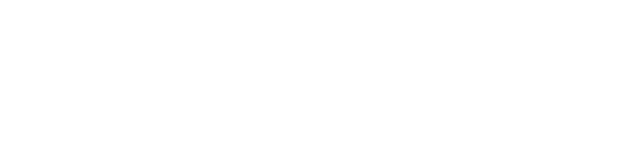
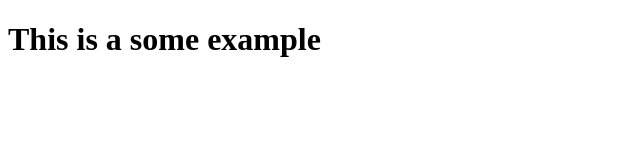
Before and after one commit to abhijeets00/example_file, a plain HTML site: page index.html in a window 1280 px wide. Shown: the whole page, without its empty margins (0-640 px from the left). Drawn offline with Linux system fonts and the light colour scheme.

Commit message:
Initial commit

```diff
--- a/index.html
+++ b/index.html
@@ -7,6 +7,6 @@
     <title>example</title>
 </head>
 <body>
-
+    <h1>This is a some example</h1>
 </body>
 </html>
```
